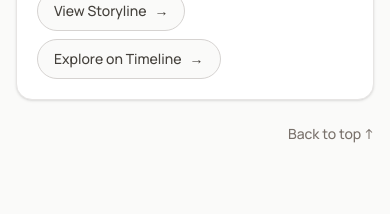
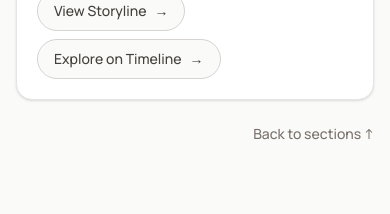
Before and after one commit to beer-chronicles-timeline/beer-chronicles-timeline.github.io, a Next.js app: page /storylines in a window 390 px wide. Shown: the part 3280-3494 px from the top of the page. Built offline with nearby package versions, Linux system fonts and the light colour scheme; no server answers; the database is empty; a web font is replaced by a local one.

Commit message:
=Some reviews + coding

```diff
--- a/src/app/storylines/page.tsx
+++ b/src/app/storylines/page.tsx
@@ -444,8 +444,9 @@ export default async function StorylinesPage() {
 
         {!errorMessage && (
           <nav
+            id="storyline-sections"
             aria-labelledby="section-navigation-heading"
-            className="mt-10 rounded-2xl border border-stone-200 bg-white p-5 shadow-sm"
+            className="mt-10 scroll-mt-6 rounded-2xl border border-stone-200 bg-white p-5 shadow-sm"
           >
             <h2
               id="section-navigation-heading"
@@ -520,8 +521,15 @@ export default async function StorylinesPage() {
 
                   <div className="mt-6 flex justify-end">
                     <a
+                      href="#storyline-sections"
+                      className="text-sm font-medium text-stone-500 transition hover:text-stone-900 focus:outline-none focus:text-stone-900 md:hidden"
+                    >
+                      Back to sections ↑
+                    </a>
+
+                    <a
                       href="#storylines-top"
-                      className="text-sm font-medium text-stone-500 transition hover:text-stone-900 focus:outline-none focus:text-stone-900"
+                      className="hidden text-sm font-medium text-stone-500 transition hover:text-stone-900 focus:outline-none focus:text-stone-900 md:inline"
                     >
                       Back to top ↑
                     </a>
```
Also changed, not shown: 1 other file (tests, documents, lock files or other folders).
